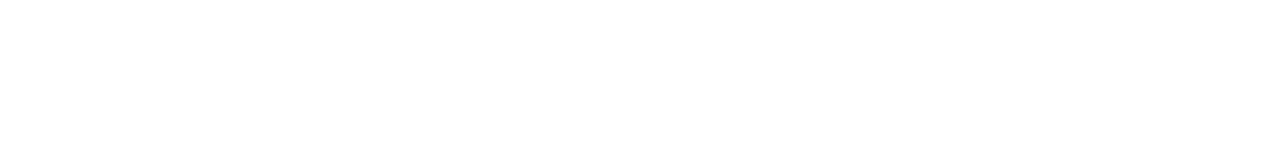
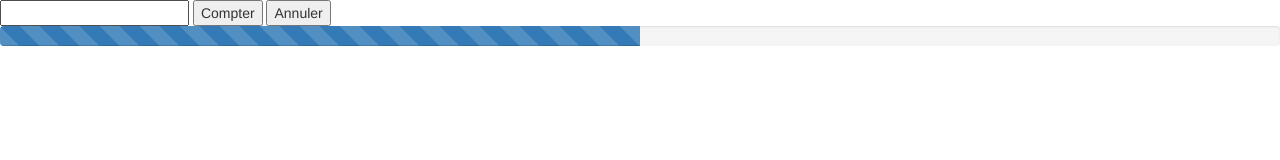
Before and after one commit to fstamour/log2420-aut2016, a plain HTML site: page td2/index.html in a window 1280 px wide. Drawn offline with nearby package versions, Linux system fonts and the light colour scheme.

Commit message:
Skeleton html for td2

```diff
--- a/td2/index.html
+++ b/td2/index.html
@@ -5,8 +5,23 @@
 	<script type="text/javascript" src="https://code.jquery.com/jquery-2.1.4.min.js"></script>
 	<script type="text/javascript" src="https://maxcdn.bootstrapcdn.com/bootstrap/3.3.5/js/bootstrap.min.js"></script>
 	<script type="text/javascript" src="main.js"></script>
+  <title>LOG2420 - TD2 Concurence dans l'interface</title>
 </head>
 <body>
 
+  <input type="text" id="text"></input>
+  <input type="button" id="compter" value="Compter"></input>
+  <input type="button" id="annuler" value="Annuler"></input>
+
+   <div class="progress">
+     <div class="progress-bar progress-bar-striped active"
+          role="progressbar"
+          aria-valuenow="50"
+          aria-valuemin="0"
+          aria-valuemax="100"
+          style="width:50%">
+     </div>
+   </div>
+
 </body>
 </html>
```
